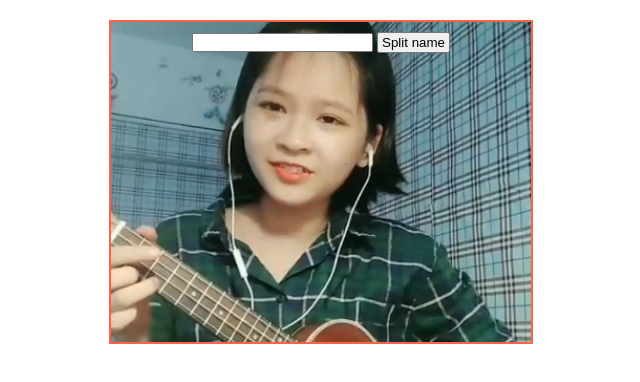
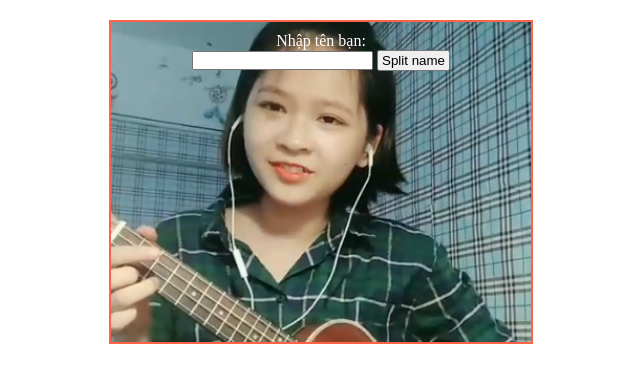
Before and after one commit to nguyengiangk62uet/LT-Web, a plain HTML site: page index.html in a window 1280 px wide. Shown: the whole page, without its empty margins (319-959 px from the left). Drawn offline with Linux system fonts and the light colour scheme.

Commit message:
Update index.html

```diff
--- a/index.html
+++ b/index.html
@@ -5,7 +5,7 @@
     <meta charset="UTF-8">
     <meta name="viewport" content="width=device-width, initial-scale=1.0">
     <meta http-equiv="X-UA-Compatible" content="ie=edge">
-    <title>Exercise 1</title>
+    <title>Đại học Công Nghệ</title>
     <link rel="stylesheet" href="index.css">
     <script type="text/javascript">
         var enter = "<br />";
@@ -33,6 +33,7 @@
 
 <body>
     <div class="content">
+		<div style="color: white;">Nhập tên bạn: </div>
         <input type="text" name="fullname" id="fullname">
         <input type="button" value="Split name" onclick="splitName();">
         <div id="result">
```
